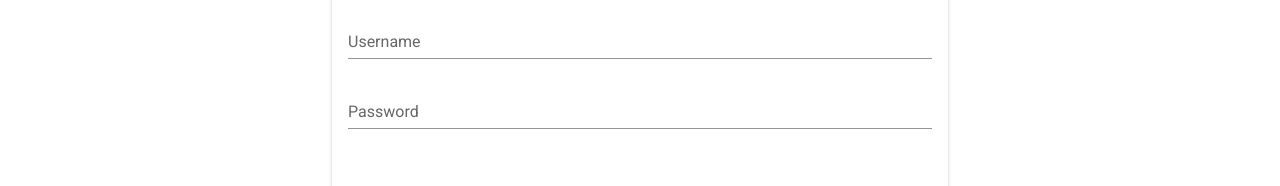
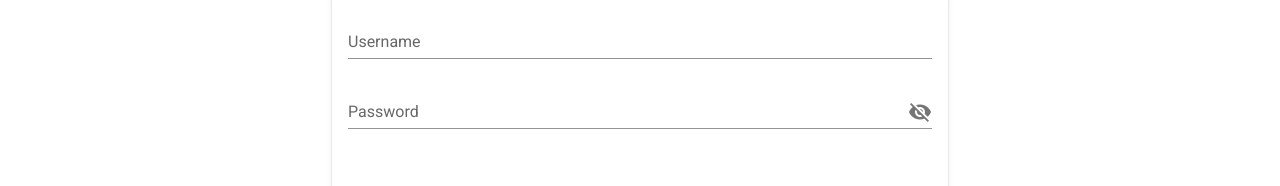
Before and after one commit to OguzAtaCal/todo-application, a Vue app: page /login in a window 1280 px wide. Shown: the part 146-332 px from the top of the page. Built offline with nearby package versions, Linux system fonts and the light colour scheme.

Commit message:
hid the password in register and login forms

```diff
--- a/src/components/LoginForm.vue
+++ b/src/components/LoginForm.vue
@@ -10,7 +10,7 @@
 								v-model="username"
 								:rules="[
 									() => !!username || 'This field is required',
-									() => !!userInformationCorrect || 'Incorrect username and/or password',
+									() => !!userInformationCorrect || 'Incorrect username or password',
 								]"
 								label="Username"
 								required
@@ -20,10 +20,13 @@
 								v-model="password"
 								:rules="[
 									() => !!password || 'This field is required',
-									() => !!userInformationCorrect || 'Incorrect username and/or password',
+									() => !!userInformationCorrect || 'Incorrect username or password',
 								]"
 								label="Password"
 								required
+								:append-icon="hidePassword ? 'mdi-eye-off' : 'mdi-eye'"
+								@click:append="() => (hidePassword = !hidePassword)"
+								:type="hidePassword ? 'password' : 'text'"
 							></v-text-field>
 						</v-card-text>
 						<v-divider class="mt-12"></v-divider>
@@ -65,6 +68,7 @@ export default {
 		formHasErrors: false,
 		loginAllowed: false,
 		userInformationCorrect: true,
+		hidePassword: true,
 	}),
 
 	computed: {
--- a/src/components/RegisterForm.vue
+++ b/src/components/RegisterForm.vue
@@ -35,6 +35,9 @@
 									:rules="[() => !!password || 'This field is required']"
 									label="Password"
 									required
+									:append-icon="hidePassword ? 'mdi-eye-off' : 'mdi-eye'"
+									@click:append="() => (hidePassword = !hidePassword)"
+									:type="hidePassword ? 'password' : 'text'"
 								></v-text-field>
 								<v-text-field
 									ref="city"
@@ -98,6 +101,7 @@ export default {
 		formHasErrors: false,
 		drawer: null,
 		usernameTaken: true,
+		hidePassword: true,
 	}),
 
 	computed: {
```
